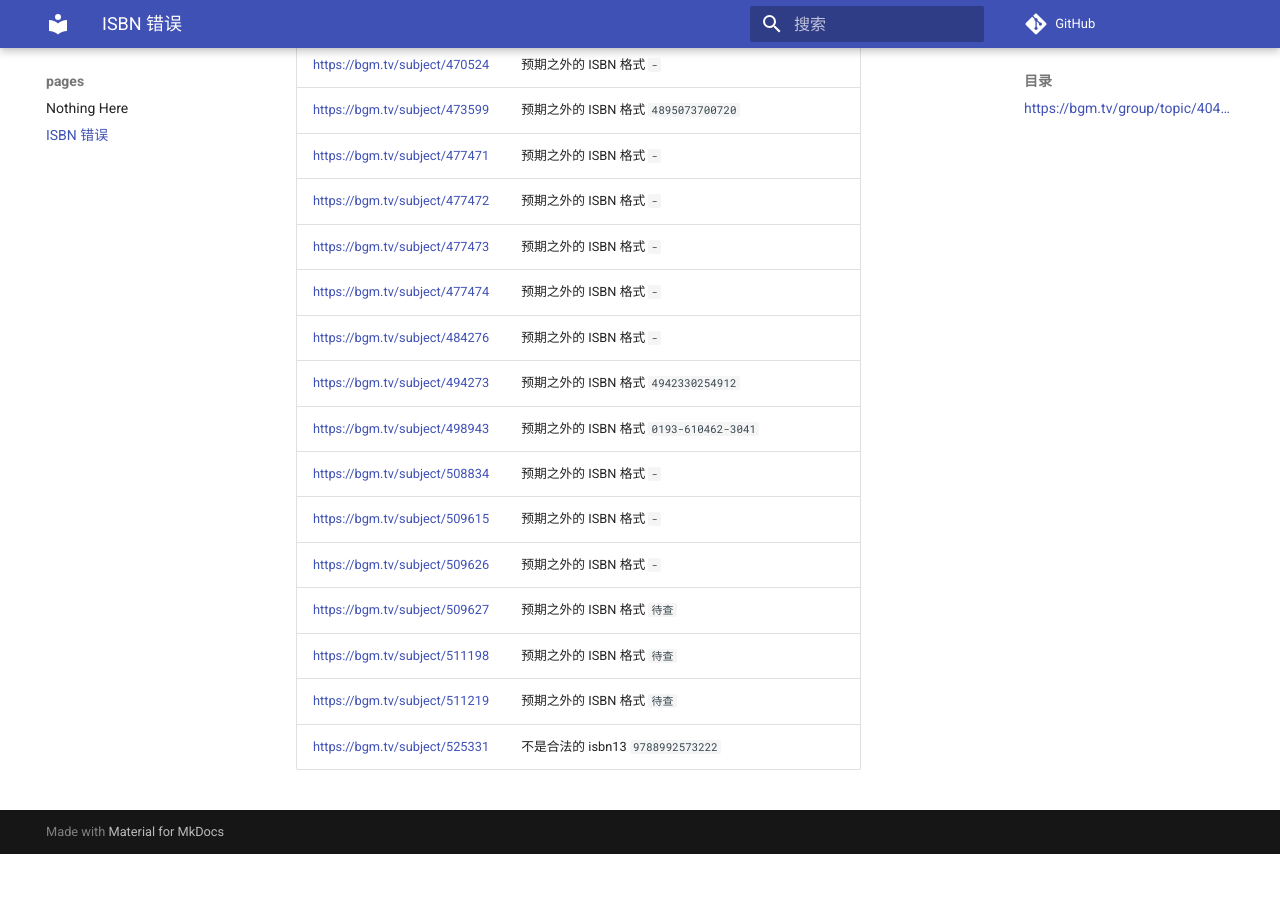
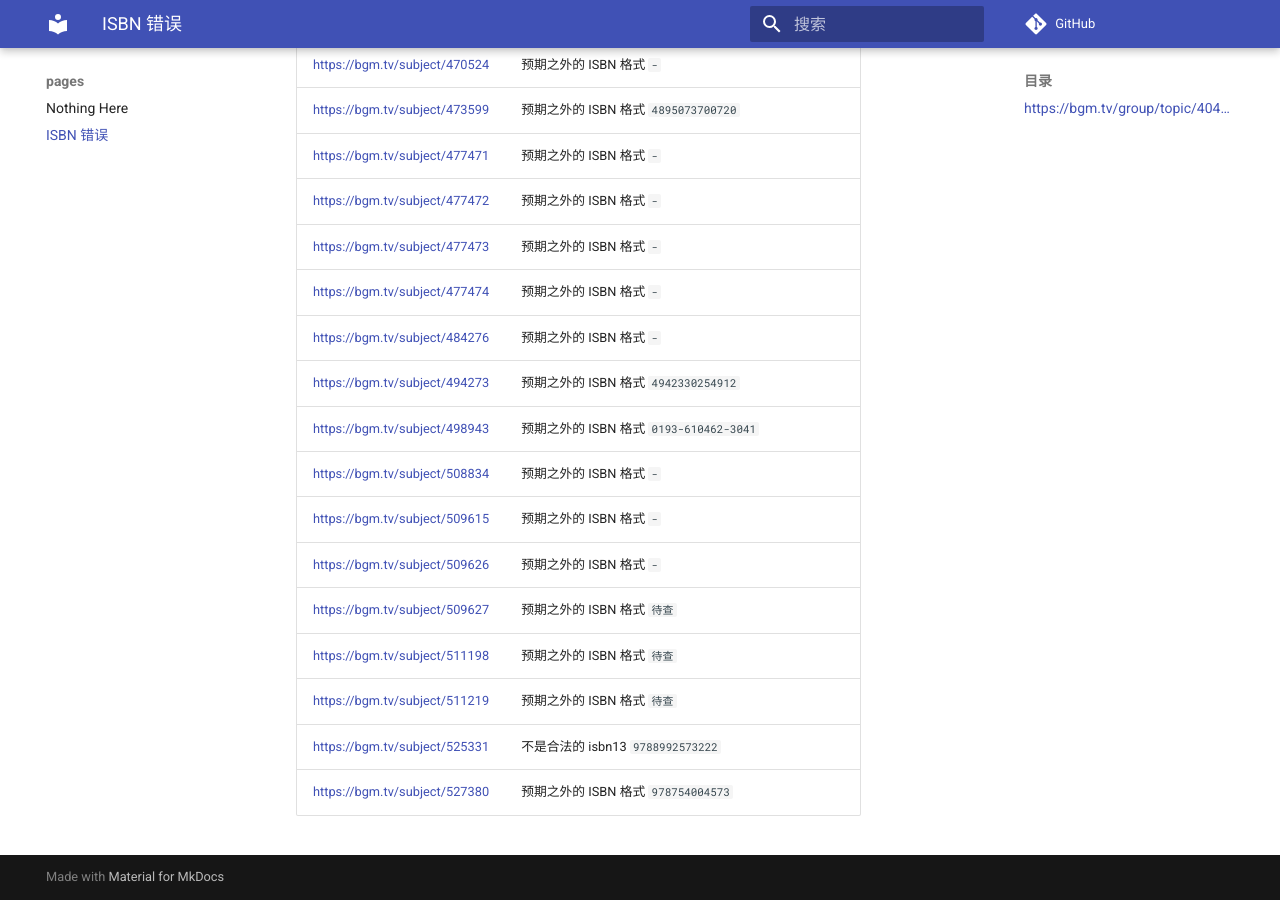
Before and after one commit to trim21/bangumi-pages, an MkDocs documentation site: the page built from docs/isbn.md, in a window 1280 px wide and 900 px high, scrolled down 5232 px. Built offline with MkDocs 1.6.1 and Material for MkDocs 9.7.7, drawn with Linux system fonts in a browser that asks for light colours; comment, search, counter and statistics services are not loaded; before the commit the page ends 6086 px from its top, so only the background shows below that; part of the change alters nothing that is shown.

Commit message:
update isbn.md

```diff
--- a/docs/isbn.md
+++ b/docs/isbn.md
@@ -1,7 +1,7 @@
 # ISBN 错误
 ## <https://bgm.tv/group/topic/404801>
 
-total 125
+total 126
 
 | url | error |
 | --- |  ---  |
@@ -130,3 +130,4 @@ total 125
 | <https://bgm.tv/subject/511198> | 预期之外的 ISBN 格式 `待查` |
 | <https://bgm.tv/subject/511219> | 预期之外的 ISBN 格式 `待查` |
 | <https://bgm.tv/subject/525331> | 不是合法的 isbn13 <code>9788992573222</code> |
+| <https://bgm.tv/subject/527380> | 预期之外的 ISBN 格式 `978754004573` |
```
